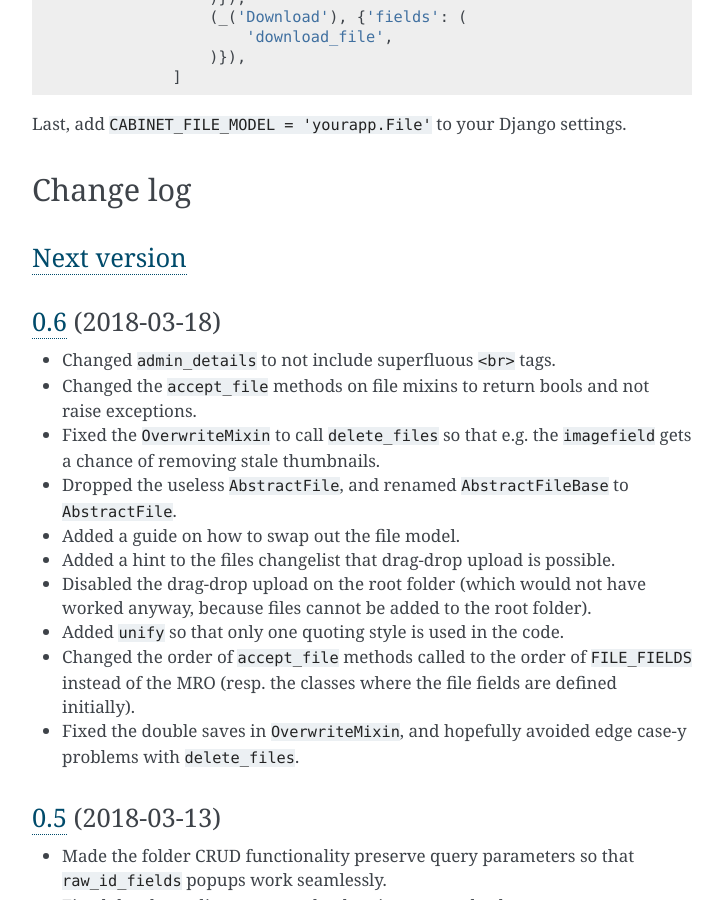
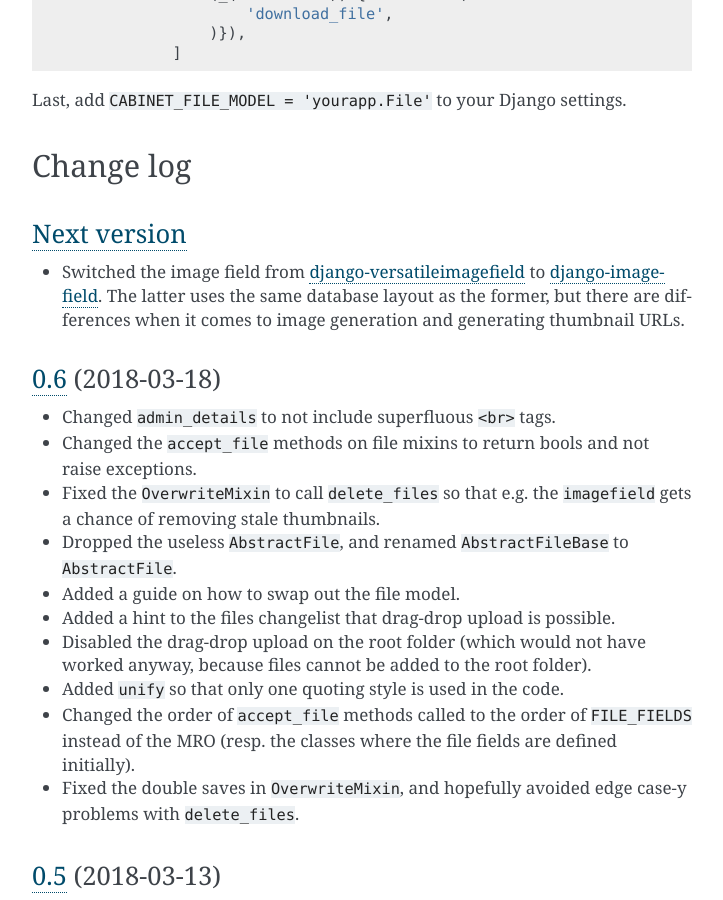
Before and after one commit to feincms/django-cabinet, a Sphinx documentation site: the page built from docs/index.rst, in a window 1280 px wide and 900 px high, scrolled down 4760 px. Shown: the whole window, without its empty margins (388-1111 px from the left). Built offline with Sphinx 7.4.7, drawn with Linux system fonts in a browser that asks for light colours; some of the changed text lies outside the part shown.

Commit message:
versatileimagefield->imagefield in docs and CHANGELOG

```diff
--- a/CHANGELOG.rst
+++ b/CHANGELOG.rst
@@ -3,6 +3,12 @@ Change log
 
 `Next version`_
 ~~~~~~~~~~~~~~~
+
+- Switched the image field from django-versatileimagefield_ to
+  django-imagefield_. The latter uses the same database layout
+  as the former, but there are differences when it comes to image
+  generation and generating thumbnail URLs.
+
 
 `0.6`_ (2018-03-18)
 ~~~~~~~~~~~~~~~~~~~
@@ -72,6 +78,9 @@ Change log
 
 - Initial public version.
 
+.. _django-imagefield: https://django-imagefield.readthedocs.io/
+.. _django-versatileimagefield: https://django-versatileimagefield.readthedocs.io/
+
 .. _0.1: https://github.com/matthiask/django-cabinet/commit/4b8747afd
 .. _0.2: https://github.com/matthiask/django-cabinet/compare/0.1...0.2
 .. _0.3: https://github.com/matthiask/django-cabinet/compare/0.2...0.3
--- a/docs/index.rst
+++ b/docs/index.rst
@@ -9,7 +9,7 @@ write as little code as possible to keep maintenance at a minimum. At
 the time of writing the projects consists of less than 1000 lines of
 code (excluding tests), but still offers hierarchical folders,
 downloads, images with primary point of interest (courtesy of
-django-versatileimagefield_) and drag-drop uploading of files directly
+django-imagefield_) and drag-drop uploading of files directly
 into the folder view.
 
 
@@ -33,7 +33,7 @@ Installation
 ============
 
 - ``pip install django-cabinet``
-- Add ``cabinet`` and ``versatileimagefield`` to your ``INSTALLED_APPS``
+- Add ``cabinet`` and ``imagefield`` to your ``INSTALLED_APPS``
 - Maybe replace the file model by setting ``CABINET_FILE_MODEL``, but the
   default should be fine for most uses.
 
@@ -50,7 +50,7 @@ optimization strategies (such as nested sets or recursive CTEs) so that
 no dependencies are necessary.
 
 **Files** by default have two file fields, one for images based on
-django-versatileimagefield_ and one for downloads, a standard Django
+django-imagefield_ and one for downloads, a standard Django
 ``FileField``. Exactly one field has to be filled in. Files can only be
 added to folders; files can never exist in the root folder.
 
@@ -165,4 +165,4 @@ settings.
 
 .. include:: ../CHANGELOG.rst
 
-.. _django-versatileimagefield: https://django-versatileimagefield.readthedocs.io/
+.. _django-imagefield: https://django-imagefield.readthedocs.io/
```
